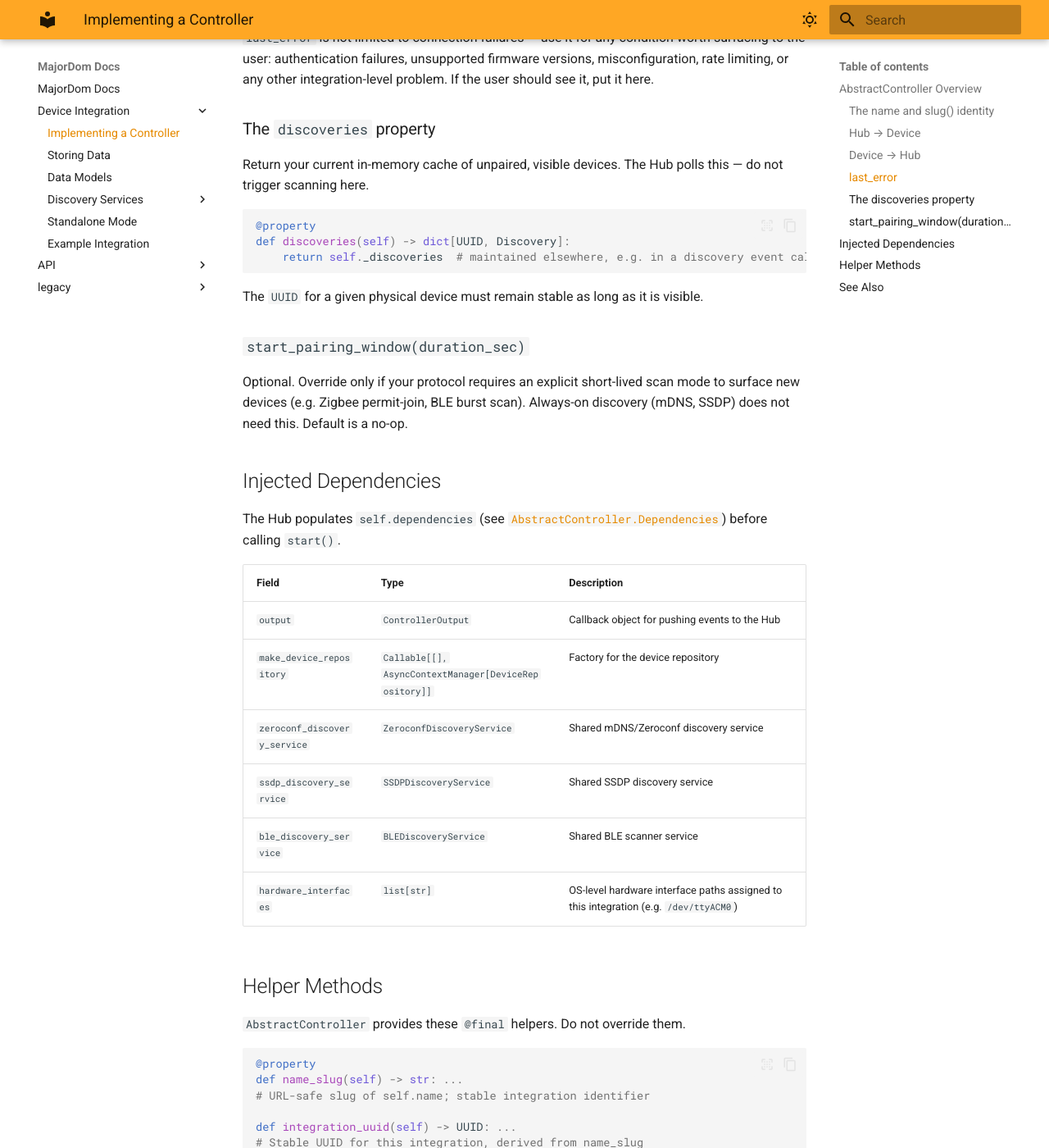
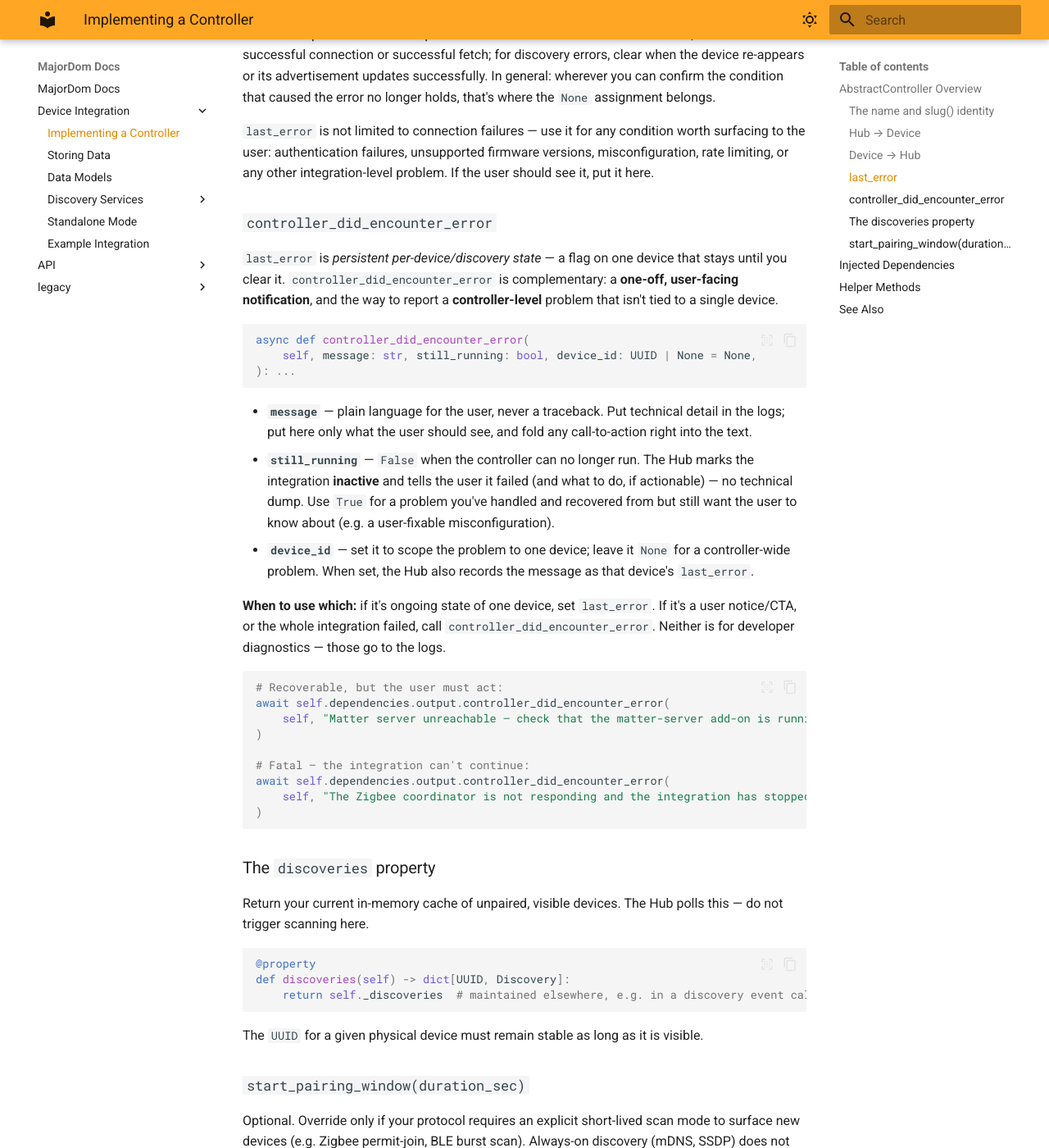
Before and after one commit to ParkerIndustries/MajorDom-Docs, an MkDocs documentation site: the page built from docs/device-integration/controller.md, in a window 1280 px wide and 1400 px high, scrolled down 2271 px. Shown: the whole window at 82% size. Built offline with MkDocs 1.6.1 and Material for MkDocs 9.7.7, drawn with Linux system fonts in a browser that asks for light colours; some of the changed text lies outside the part shown.

Commit message:
docs(integration): document controller_did_encounter_error
Adds the new user-facing error callback to the Device -> Hub reference and a subsection
distinguishing it from last_error: last_error is persistent per-device state; encounter_error
is a one-off user notification / CTA and the way to report a controller-level failure
(still_running=False -> integration inactive). Message is plain-language str (CTA folded in);
technical detail stays in the logs.

````diff
--- a/docs/device-integration/controller.md
+++ b/docs/device-integration/controller.md
@@ -54,6 +54,12 @@ await self.dependencies.output.controller_did_connect_device(self, device_id)
 
 # Device reported new parameter values or events
 await self.dependencies.output.controller_did_receive_events(self, events)
+
+# A user-facing problem — a CTA, or (still_running=False) a failure that leaves the
+# integration inactive. Plain language for the user; technical detail goes to the logs.
+await self.dependencies.output.controller_did_encounter_error(
+    self, "The Zigbee stick is unplugged — re-plug it and restart the integration", still_running=False
+)
 ```
 
 ### `last_error`
@@ -81,6 +87,34 @@ await self.dependencies.output.controller_did_update_discovery(self, discovery)
 The natural places to clear it depend on the error kind — for connection errors, clear on successful connection or successful fetch; for discovery errors, clear when the device re-appears or its advertisement updates successfully. In general: wherever you can confirm the condition that caused the error no longer holds, that's where the `None` assignment belongs.
 
 `last_error` is not limited to connection failures — use it for any condition worth surfacing to the user: authentication failures, unsupported firmware versions, misconfiguration, rate limiting, or any other integration-level problem. If the user should see it, put it here.
+
+### `controller_did_encounter_error`
+
+`last_error` is *persistent per-device/discovery state* — a flag on one device that stays until you clear it. `controller_did_encounter_error` is complementary: a **one-off, user-facing notification**, and the way to report a **controller-level** problem that isn't tied to a single device.
+
+```python
+async def controller_did_encounter_error(
+    self, message: str, still_running: bool, device_id: UUID | None = None,
+): ...
+```
+
+- **`message`** — plain language for the user, never a traceback. Put technical detail in the logs; put here only what the user should see, and fold any call-to-action right into the text.
+- **`still_running`** — `False` when the controller can no longer run. The Hub marks the integration **inactive** and tells the user it failed (and what to do, if actionable) — no technical dump. Use `True` for a problem you've handled and recovered from but still want the user to know about (e.g. a user-fixable misconfiguration).
+- **`device_id`** — set it to scope the problem to one device; leave it `None` for a controller-wide problem. When set, the Hub also records the message as that device's `last_error`.
+
+**When to use which:** if it's ongoing state of one device, set `last_error`. If it's a user notice/CTA, or the whole integration failed, call `controller_did_encounter_error`. Neither is for developer diagnostics — those go to the logs.
+
+```python
+# Recoverable, but the user must act:
+await self.dependencies.output.controller_did_encounter_error(
+    self, "Matter server unreachable — check that the matter-server add-on is running", still_running=True
+)
+
+# Fatal — the integration can't continue:
+await self.dependencies.output.controller_did_encounter_error(
+    self, "The Zigbee coordinator is not responding and the integration has stopped.", still_running=False
+)
+```
 
 ### The `discoveries` property
 
````
